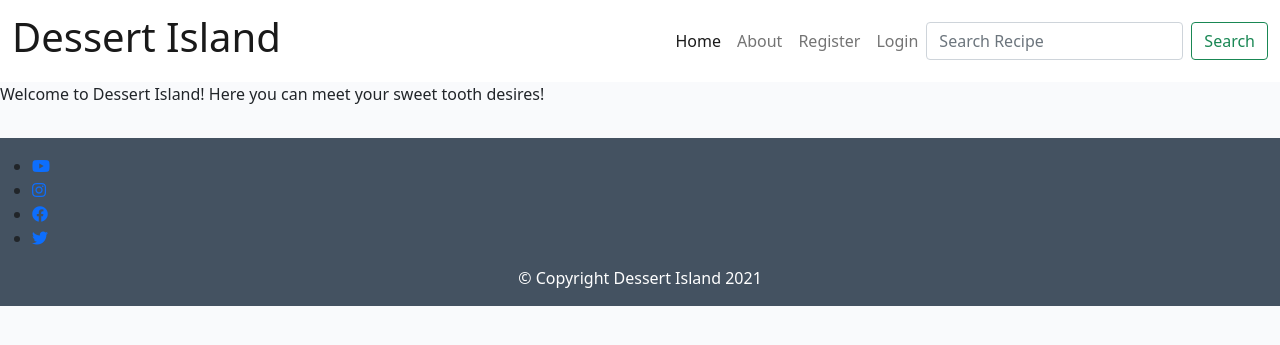
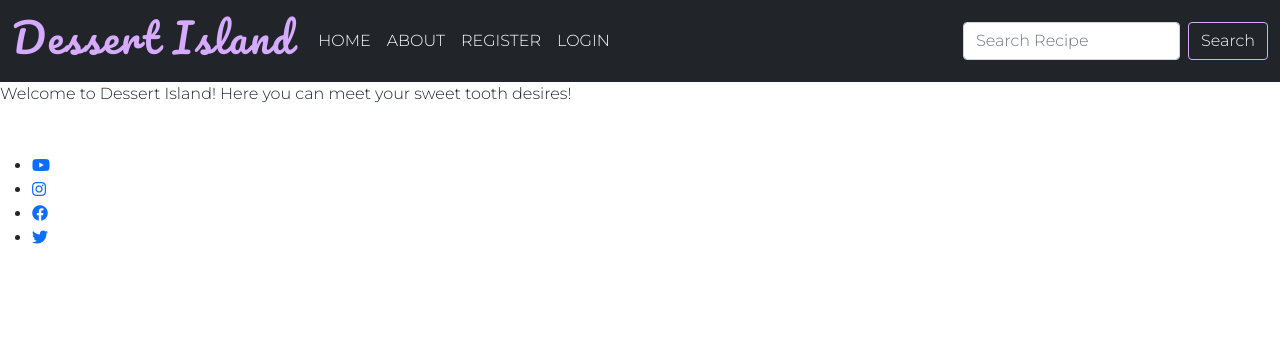
Before and after one commit to Code-Institute-Submissions/meldissa-p4-dessert-island-blog_AprResub, a Django app: page / in a window 1280 px wide. Shown: the top 345 px of the page. Run offline with Django 3.2, Linux system fonts and the light colour scheme; data that the repository does not hold is empty.

Commit message:
Add styling to navigation

```diff
--- a/static/css/style.css
+++ b/static/css/style.css
@@ -1,8 +1,52 @@
-body {
-    background-color: #F9FAFC;
+/* General Styles */
+
+* {
+    margin: 0;
+    padding: 0;
+    border: none;
 }
 
-.brand {
+body {
+    font-family: "Montserrat", sans-serif;
+    font-weight: 300;
+    background-color: #fff;
+}
+
+/* Logo and Headings */
+
+#logo {
+    color: rgb(214, 170, 255);
+    font-family: "Pacifico", sans-serif;
+    letter-spacing: 2px;
+}
+
+#logo:hover {
+    color: #fff;
+}
+
+/* Navigation */
+
+.navbar-dark .navbar-nav .nav-link {
+    text-transform: uppercase;
+    color: #fff;
+}
+
+.navbar-dark .navbar-nav .nav-link:hover {
+    color: rgb(214, 170, 255);
+}
+
+#search-bar > .btn {
+    color: #fff;
+    border-color: rgb(214, 170, 255);
+}
+
+#search-bar > .btn:hover {
+    color: black;
+    background-color: rgb(214, 170, 255);
+}
+
+
+/* .brand {
     font-family: Lato, sans-serif;
     font-size: 1.4rem;
     font-weight: 700;
@@ -139,4 +183,4 @@ body {
     color: #E84610;
     background: transparent;
     border: none;
-}
+} */
--- a/templates/base.html
+++ b/templates/base.html
@@ -40,16 +40,16 @@
 <body class="d-flex flex-column h-100 main-bg">
     <header>
         <!-- Start of Navigation -->
-        <nav class="navbar navbar-expand-lg navbar-light bg-white">
+        <nav class="navbar navbar-expand-lg navbar-dark bg-dark">
             <div class="container-fluid">
                 <a class="navbar-brand" href="{% url 'home' %}">
-                    <h1>Dessert Island</h1>
+                    <h1 id="logo">Dessert Island</h1>
                 </a>
                 <button class="navbar-toggler" type="button" data-bs-toggle="collapse" data-bs-target="#navbarText" aria-controls="navbarText" aria-expanded="false" aria-label="Toggle navigation">
                     <span class="navbar-toggler-icon"></span>
                 </button>
                 <div class="collapse navbar-collapse" id="navbarText">
-                    <ul class="navbar-nav ms-auto">
+                    <ul class="navbar-nav me-auto">
                         <li class="nav-item">
                             <a class="nav-link active" aria-current="page" href="{% url 'home' %}">Home</a>
                         </li>
@@ -69,10 +69,10 @@
                         </li>
                         {% endif %}
                     </ul>
-                    <form name="recipe-form" class="d-flex" method="POST" action="{% url 'search' %}">
+                    <form id="search-bar" name="recipe-form" class="d-flex" method="POST" action="{% url 'search' %}">
                         {% csrf_token %}
                         <input class="form-control me-2" type="search" placeholder="Search Recipe" aria-label="Search" name="searched">
-                        <button class="btn btn-outline-success" type="submit">Search</button>
+                        <button class="btn" type="submit">Search</button>
                     </form>
                 </div>
             </div>
```
